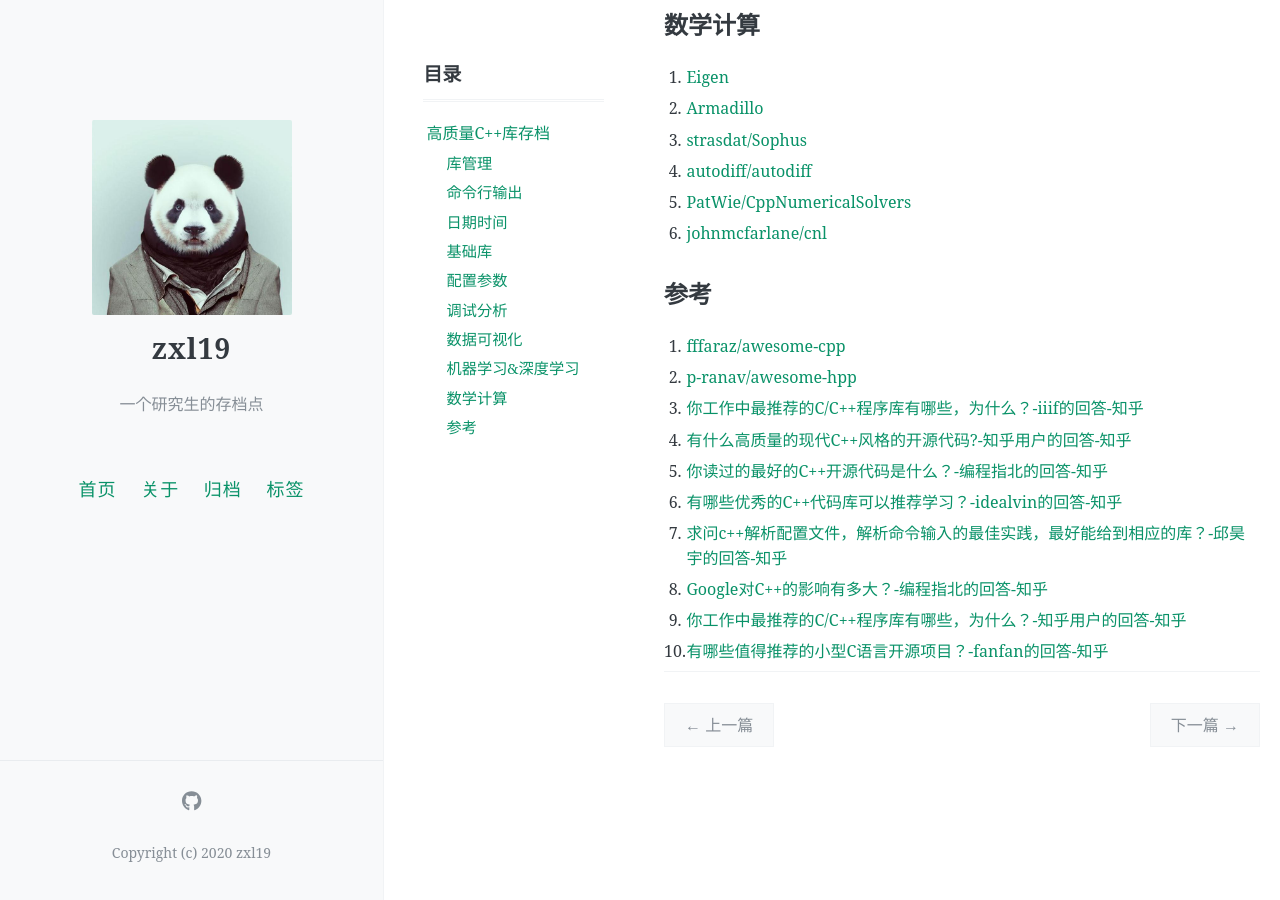
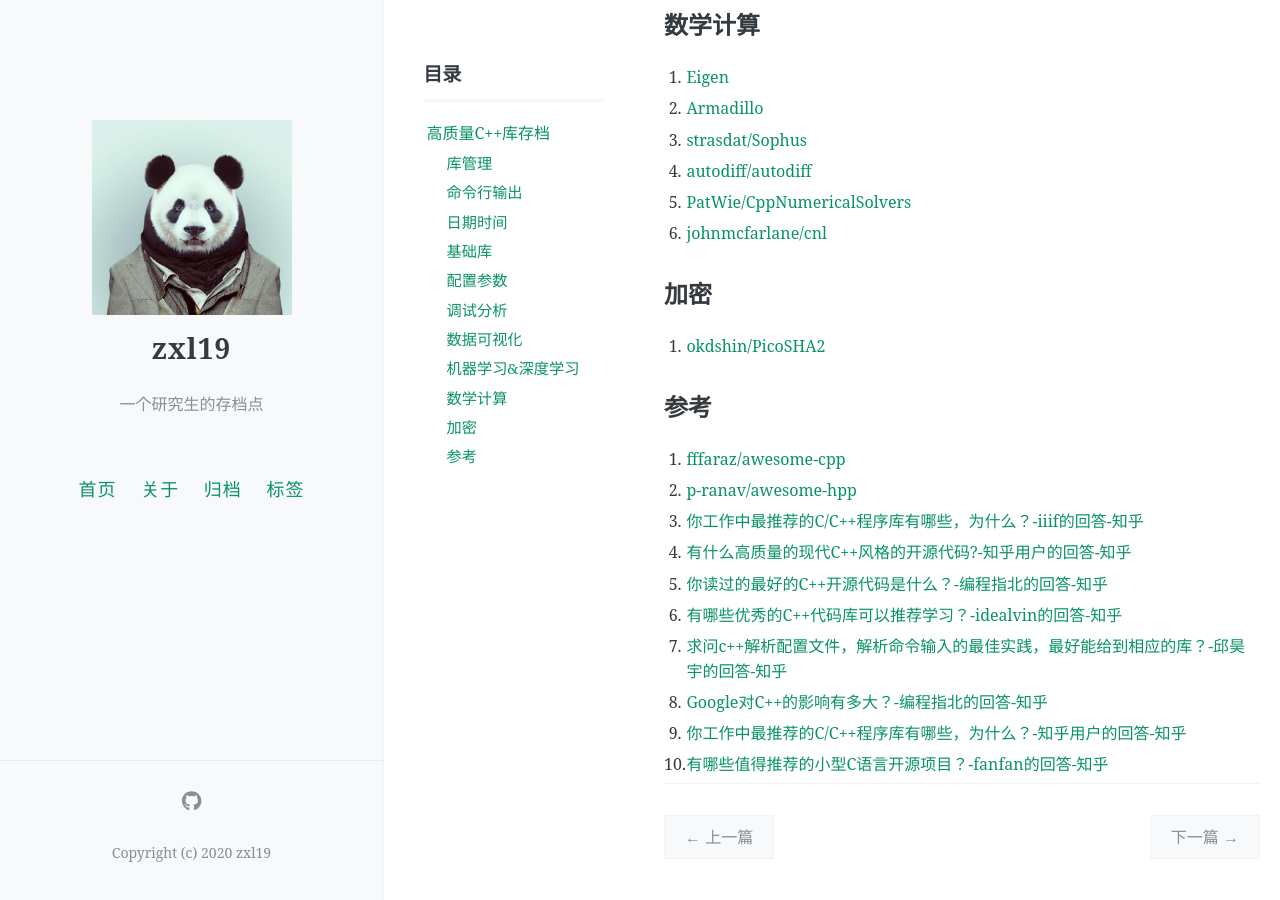
Before and after one commit to zxl19/zxl19.github.io, a Jekyll site: the page built from _posts/2021-06-01-cpp-library.md, in a window 1280 px wide and 900 px high, scrolled down 2006 px. Built offline with Jekyll 4.4.1, drawn with Linux system fonts in a browser that asks for light colours; comment, search, counter and statistics services are not loaded.

Commit message:
Update 2021-06-01-cpp-library.md

```diff
--- a/_posts/2021-06-01-cpp-library.md
+++ b/_posts/2021-06-01-cpp-library.md
@@ -83,6 +83,10 @@ pinned: false
 5. [PatWie/CppNumericalSolvers](https://github.com/PatWie/CppNumericalSolvers)
 6. [johnmcfarlane/cnl](https://github.com/johnmcfarlane/cnl)
 
+## 加密
+
+1. [okdshin/PicoSHA2](https://github.com/okdshin/PicoSHA2)
+
 ## 参考
 
 1. [fffaraz/awesome-cpp](https://github.com/fffaraz/awesome-cpp)
```
